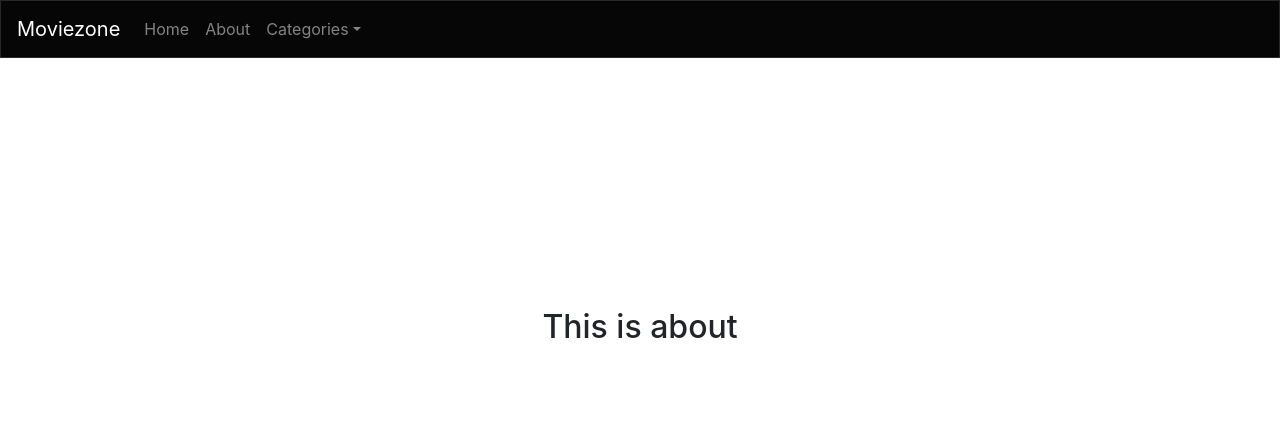
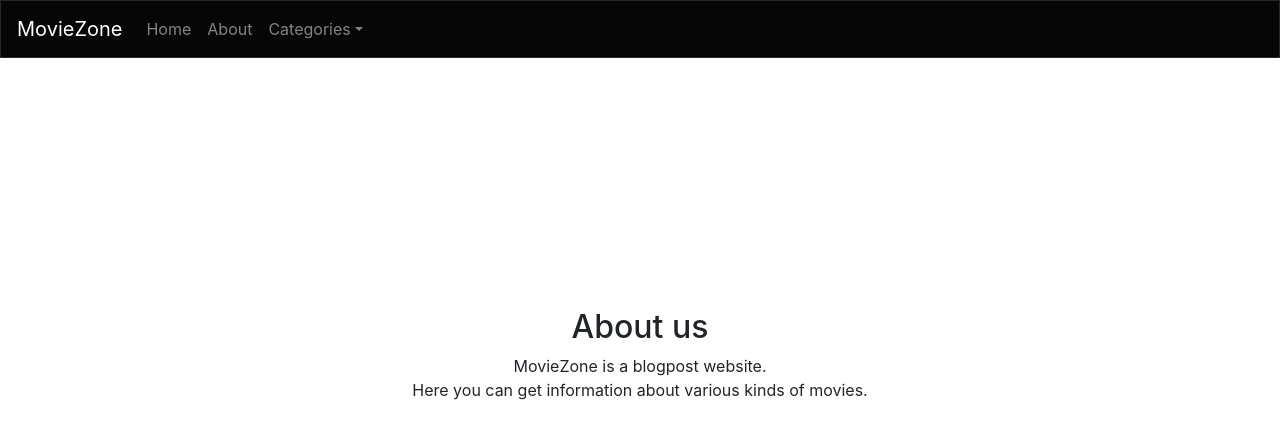
Before and after one commit to Monower/moviezone, a PHP site: page /pages/about.php in a window 1280 px wide. Shown: the top 439 px of the page. Run offline with PHP 8.4, Linux system fonts and the light colour scheme; some libraries are stand-ins or nearby versions.

Commit message:
few minor changes

```diff
--- a/index.php
+++ b/index.php
@@ -1,6 +1,6 @@
 <?php include './templates/index_header.php' ?>
 <?php include './templates/navbar.php' ?>
 <div class="center" >
-    <h2>Welcome to movie zone</h2>
+    <h2>Welcome to MovieZone</h2>
 </div>
 <?php include './templates/footer.php' ?>
--- a/pages/about.php
+++ b/pages/about.php
@@ -1,7 +1,8 @@
 <?php include '../templates/pages_header.php' ?>
 <?php include '../templates/pages_navbar.php' ?>
 <div class="center" >
-    <h2>This is about</h2>
+    <h2>About us</h2>
+    <p>MovieZone is a blogpost website.<br> Here you can get information about various kinds of movies.</p>
 </div>
 
 <?php include '../templates/footer.php' ?>
--- a/templates/index_header.php
+++ b/templates/index_header.php
@@ -4,7 +4,7 @@
     <meta charset="UTF-8">
     <meta http-equiv="X-UA-Compatible" content="IE=edge">
     <meta name="viewport" content="width=device-width, initial-scale=1.0">
-    <title>Moviezone</title>
+    <title>MovieZone</title>
     <link rel="stylesheet" href="https://bootswatch.com/4/cyborg/bootstrap.min.css">
     <link rel="stylesheet" href="https://maxcdn.bootstrapcdn.com/bootstrap/4.0.0/css/bootstrap.min.css" integrity="sha384-Gn5384xqQ1aoWXA+058RXPxPg6fy4IWvTNh0E263XmFcJlSAwiGgFAW/dAiS6JXm" crossorigin="anonymous">
     <link rel="stylesheet" href="./assets/style.css">
--- a/templates/navbar.php
+++ b/templates/navbar.php
@@ -1,5 +1,5 @@
 <nav class="navbar navbar-expand-lg navbar-dark bg-dark">
-  <a class="navbar-brand" href="index.php">Moviezone</a>
+  <a class="navbar-brand" href="index.php">MovieZone</a>
   <button class="navbar-toggler" type="button" data-toggle="collapse" data-target="#navbarColor02" aria-controls="navbarColor02" aria-expanded="false" aria-label="Toggle navigation">
     <span class="navbar-toggler-icon"></span>
   </button>
--- a/templates/pages_navbar.php
+++ b/templates/pages_navbar.php
@@ -1,5 +1,5 @@
 <nav class="navbar navbar-expand-lg navbar-dark bg-dark">
-  <a class="navbar-brand" href="index.php">Moviezone</a>
+  <a class="navbar-brand" href="index.php">MovieZone</a>
   <button class="navbar-toggler" type="button" data-toggle="collapse" data-target="#navbarColor02" aria-controls="navbarColor02" aria-expanded="false" aria-label="Toggle navigation">
     <span class="navbar-toggler-icon"></span>
   </button>
```
